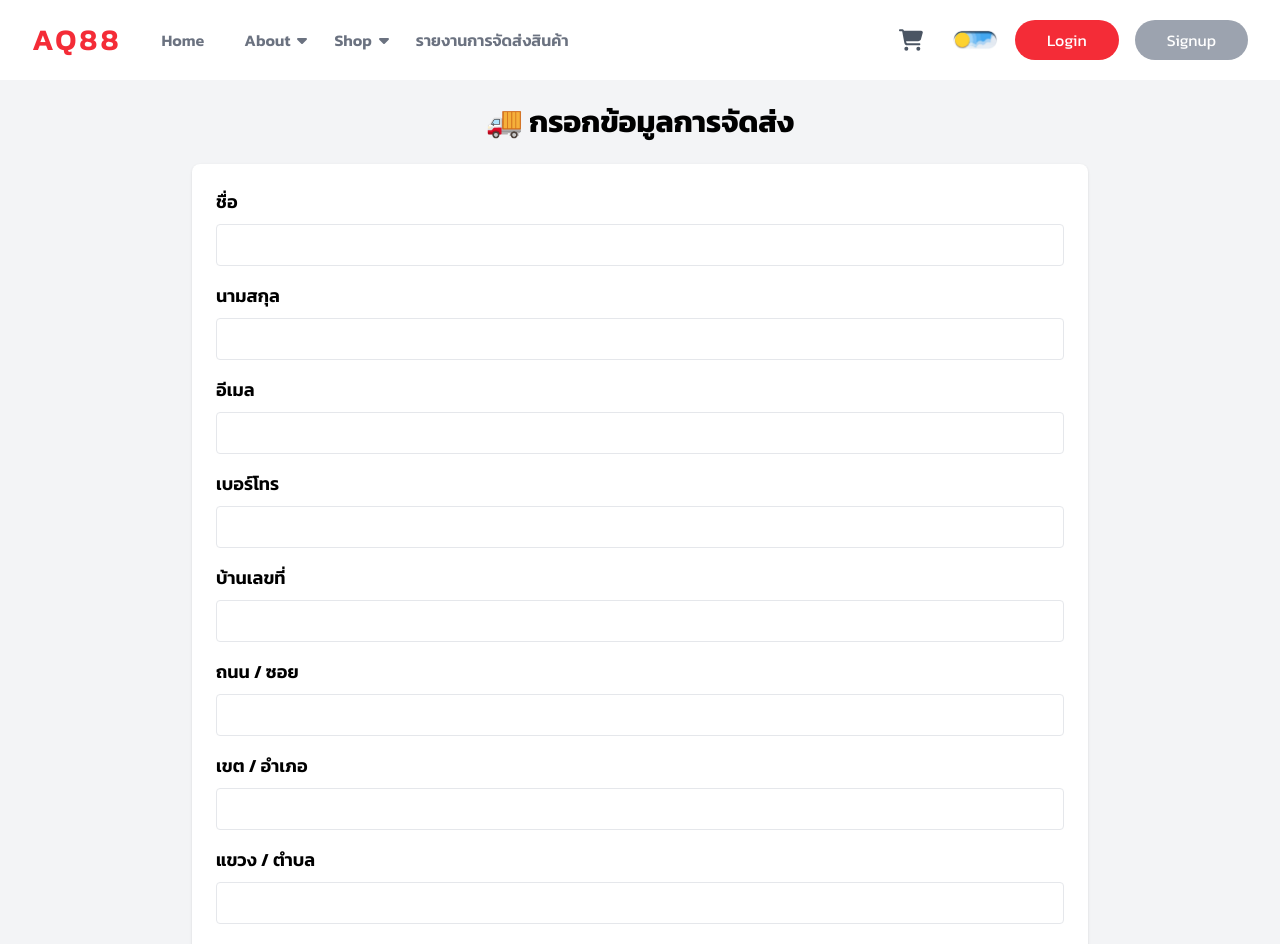
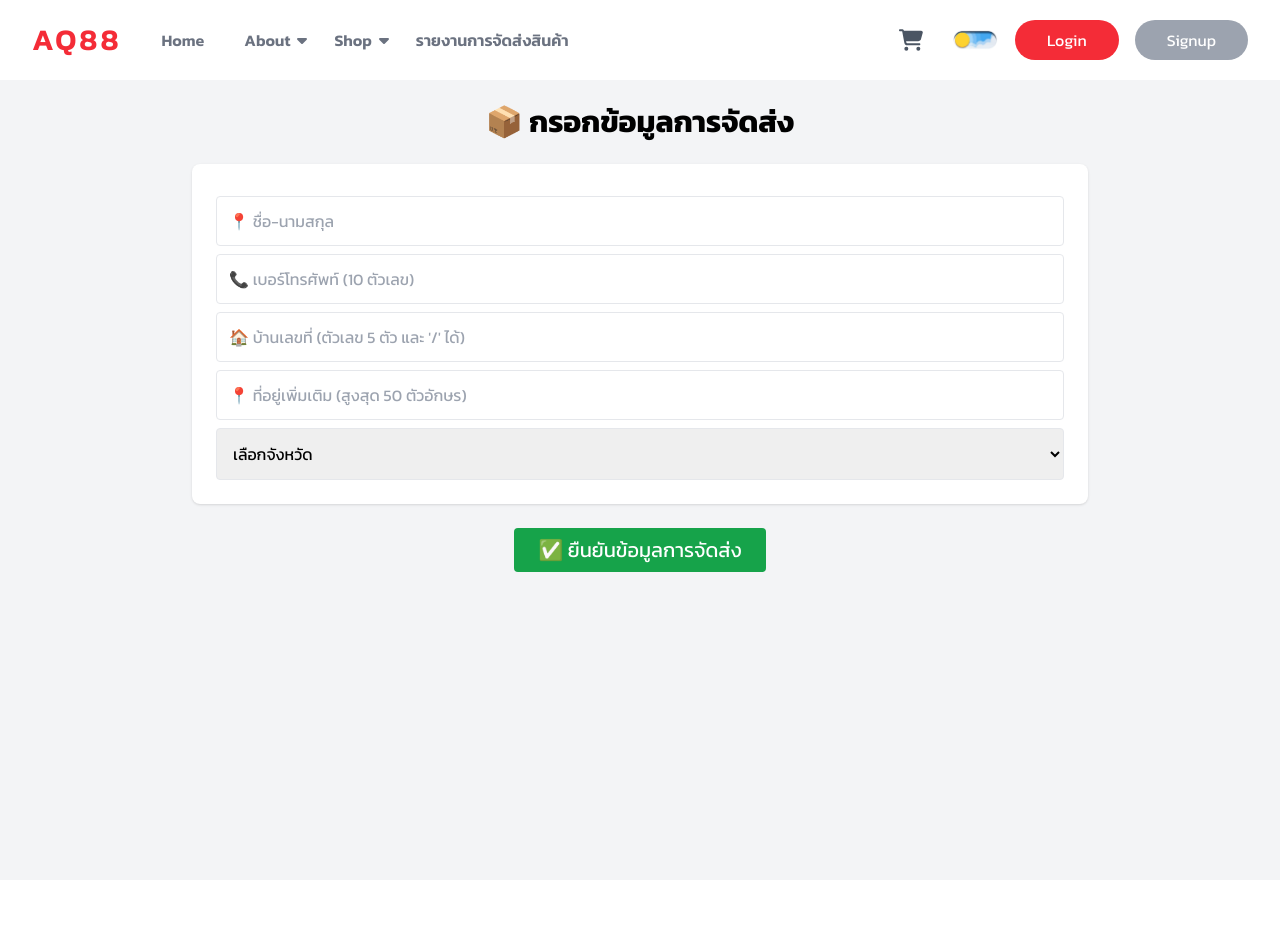
Before and after one commit to PornpapatDps/ProjectSystemsSell, a React (Vite) app in the folder frontend/: page /shipping-details in a window 1280 px wide. Shown: the top 944 px of the page. Built offline with nearby package versions, Linux system fonts and the light colour scheme.

Commit message:
Update ShippingDetails.jsx

```diff
--- a/frontend/src/components/ShippingDetails/ShippingDetails.jsx
+++ b/frontend/src/components/ShippingDetails/ShippingDetails.jsx
@@ -1,98 +1,122 @@
 import React, { useState } from "react";
 import { useNavigate } from "react-router-dom";
+import { useCart } from "../CartContext/CartContext";
+import thaiDistricts from "../data/thaiDistricts";
 
 const ShippingDetails = () => {
-    const [shippingDetails, setShippingDetails] = useState({
-        name: "",
-        surname: "",
-        email: "",  // เพิ่ม email
-        phone: "",
-        houseNumber: "",
-        street: "",
-        postalCode: "",
-        province: "",
-        district: "",
-        subDistrict: ""
-    });
-
+    const { cartItems, clearCart } = useCart();
+    const [customerName, setCustomerName] = useState("");
+    const [customerPhone, setCustomerPhone] = useState("");
+    const [customerNumAddress, setCustomerNumAddress] = useState("");
+    const [customerAddress, setCustomerAddress] = useState("");
+    const [province, setProvince] = useState("");
+    const [district, setDistrict] = useState("");
+    const [subdistrict, setSubdistrict] = useState("");
+    const [zipcode, setZipcode] = useState("");
+    const [status, setStatus] = useState("");
     const navigate = useNavigate();
 
-    const handleChange = (e) => {
-        const { name, value } = e.target;
-        let updatedValue = value;
-
-        // Validation
-        if (name === "name" || name === "surname" || name === "province") {
-            updatedValue = value.slice(0, 100);
-        } else if (name === "phone" || name === "postalCode") {
-            updatedValue = value.replace(/[^0-9]/g, "").slice(0, name === "phone" ? 10 : 5);
-        } else if (name === "houseNumber") {
-            updatedValue = value.slice(0, 10);
-        } else if (name === "street" || name === "district" || name === "subDistrict") {
-            updatedValue = value.slice(0, 50);
-        } else if (name === "email") {
-            updatedValue = value.slice(0, 100); // จำกัดความยาว email
-        }
-
-        setShippingDetails({ ...shippingDetails, [name]: updatedValue });
+    const handleProvinceChange = (e) => {
+        const selectedProvince = e.target.value;
+        setProvince(selectedProvince);
+        setDistrict("");
+        setSubdistrict("");
+        setZipcode("");
     };
 
-    const validateEmail = (email) => {
-        return /^[^\s@]+@[^\s@]+\.[^\s@]+$/.test(email); // ตรวจสอบรูปแบบอีเมล
+    const handleDistrictChange = (e) => {
+        const selectedDistrict = e.target.value;
+        setDistrict(selectedDistrict);
+        setSubdistrict("");
+        setZipcode(thaiDistricts[province]?.zipcodes[selectedDistrict] || ""); // ✅ แก้ให้ดึงรหัสไปรษณีย์จาก "เขต"
+    };
+
+    const handleSubdistrictChange = (e) => {
+        setSubdistrict(e.target.value);
     };
 
     const handleConfirmShipping = () => {
-        const { name, surname, email, phone, houseNumber, street, postalCode, province, district, subDistrict } = shippingDetails;
-        if (!name || !surname || !email || !phone || !houseNumber || !street || !postalCode || !province || !district || !subDistrict) {
-            alert("กรุณากรอกข้อมูลให้ครบถ้วน");
+        const requiredFields = [province, district, subdistrict, zipcode, customerName, customerPhone, customerNumAddress, customerAddress];
+
+        if (requiredFields.some(field => !field)) {
+            alert("กรุณากรอกข้อมูลให้ครบทุกช่อง");
             return;
         }
-        if (!validateEmail(email)) {
-            alert("กรุณากรอกอีเมลให้ถูกต้อง");
-            return;
-        }
-        alert("ข้อมูลการจัดส่งถูกบันทึกเรียบร้อย!");
-        navigate("/"); // กลับไปหน้าแรก
+
+        setStatus("กำลังเตรียมสินค้า");
+
+        setTimeout(() => {
+            alert("สินค้าของคุณกำลังเตรียมจัดส่ง!");
+            navigate("/shipping-report");
+            clearCart();
+        }, 2000);
     };
 
     return (
-        <div className="min-h-screen p-6 bg-gray-100 dark:bg-gray-900 dark:text-gray-900 font-[Kanit]">
-            <h1 className="text-3xl font-bold text-center mb-6">🚚 กรอกข้อมูลการจัดส่ง</h1>
-
+        <div className="min-h-screen p-6 bg-gray-100 dark:bg-gray-900 dark:text-white font-[Kanit]">
+            <h1 className="text-3xl font-bold text-center mb-6">📦 กรอกข้อมูลการจัดส่ง</h1>
             <div className="max-w-4xl mx-auto bg-white dark:bg-gray-800 p-6 rounded-lg shadow">
 
-                <label className="block text-lg font-semibold">ชื่อ</label>
-                <input type="text" name="name" value={shippingDetails.name} onChange={handleChange} className="w-full p-2 border rounded mt-2" />
+                <input type="text" placeholder="📍 ชื่อ-นามสกุล" className="w-full p-3 mt-2 border rounded" value={customerName} maxLength={100} onChange={(e) => {
+                    const value = e.target.value;
+                    if (/^[A-Za-zก-ฮะ-์\s]*$/.test(value)) setCustomerName(value);
+                }} />
 
-                <label className="block text-lg font-semibold mt-4">นามสกุล</label>
-                <input type="text" name="surname" value={shippingDetails.surname} onChange={handleChange} className="w-full p-2 border rounded mt-2" />
+                <input type="text" placeholder="📞 เบอร์โทรศัพท์ (10 ตัวเลข)" className="w-full p-3 mt-2 border rounded" value={customerPhone} maxLength={10} onChange={(e) => {
+                    const value = e.target.value;
+                    if (/^\d{0,10}$/.test(value)) setCustomerPhone(value);
+                }} />
 
-                <label className="block text-lg font-semibold mt-4">อีเมล</label>
-                <input type="email" name="email" value={shippingDetails.email} onChange={handleChange} className="w-full p-2 border rounded mt-2" />
+                <input type="text" placeholder="🏠 บ้านเลขที่ (ตัวเลข 5 ตัว และ '/' ได้)" className="w-full p-3 mt-2 border rounded" value={customerNumAddress} maxLength={10} onChange={(e) => {
+                    const value = e.target.value;
+                    if (/^\d{0,5}\/?\d{0,5}$/.test(value)) setCustomerNumAddress(value);
+                }} />
 
-                <label className="block text-lg font-semibold mt-4">เบอร์โทร</label>
-                <input type="tel" name="phone" value={shippingDetails.phone} onChange={handleChange} className="w-full p-2 border rounded mt-2" />
+                <input type="text" placeholder="📍 ที่อยู่เพิ่มเติม (สูงสุด 50 ตัวอักษร)" className="w-full p-3 mt-2 border rounded" value={customerAddress} maxLength={50} onChange={(e) => setCustomerAddress(e.target.value)} />
 
-                <label className="block text-lg font-semibold mt-4">บ้านเลขที่</label>
-                <input type="text" name="houseNumber" value={shippingDetails.houseNumber} onChange={handleChange} className="w-full p-2 border rounded mt-2" />
+                <select className="w-full p-3 mt-2 border rounded" value={province} onChange={handleProvinceChange}>
+                    <option value="">เลือกจังหวัด</option>
+                    {Object.keys(thaiDistricts).map((prov) => (
+                        <option key={prov} value={prov}>{prov}</option>
+                    ))}
+                </select>
 
-                <label className="block text-lg font-semibold mt-4">ถนน / ซอย</label>
-                <input type="text" name="street" value={shippingDetails.street} onChange={handleChange} className="w-full p-2 border rounded mt-2" />
+                {province && (
+                    <select className="w-full p-3 mt-2 border rounded" value={district} onChange={handleDistrictChange}>
+                        <option value="">เลือกเขต/อำเภอ</option>
+                        {thaiDistricts[province]?.districts.length > 0
+                            ? thaiDistricts[province]?.districts.map((dist) => (
+                                <option key={dist} value={dist}>{dist}</option>
+                            ))
+                            : <option value="">ไม่มีข้อมูล</option>
+                        }
+                    </select>
+                )}
 
-                <label className="block text-lg font-semibold mt-4">เขต / อำเภอ</label>
-                <input type="text" name="district" value={shippingDetails.district} onChange={handleChange} className="w-full p-2 border rounded mt-2" />
+                {district && (
+                    <select className="w-full p-3 mt-2 border rounded" value={subdistrict} onChange={handleSubdistrictChange}>
+                        <option value="">เลือกแขวง/ตำบล</option>
+                        {thaiDistricts[province]?.subdistricts[district]?.map((sub) => (
+                            <option key={sub} value={sub}>{sub}</option>
+                        ))}
+                    </select>
+                )}
 
-                <label className="block text-lg font-semibold mt-4">แขวง / ตำบล</label>
-                <input type="text" name="subDistrict" value={shippingDetails.subDistrict} onChange={handleChange} className="w-full p-2 border rounded mt-2" />
+                {district && zipcode && (
+                    <input type="text" className="w-full p-3 mt-2 border rounded bg-gray-200" value={zipcode} readOnly />
+                )}
 
-                <label className="block text-lg font-semibold mt-4">จังหวัด</label>
-                <input type="text" name="province" value={shippingDetails.province} onChange={handleChange} className="w-full p-2 border rounded mt-2" />
+            </div>
 
-                <label className="block text-lg font-semibold mt-4">รหัสไปรษณีย์</label>
-                <input type="text" name="postalCode" value={shippingDetails.postalCode} onChange={handleChange} className="w-full p-2 border rounded mt-2" />
+            {status && (
+                <div className="text-center mt-6 text-lg text-blue-600">
+                    ⏳ {status}...
+                </div>
+            )}
 
-                <button onClick={handleConfirmShipping} className="mt-6 px-6 py-2 bg-green-600 text-white rounded text-xl w-full">
-                    ✅ ยืนยันข้อมูลจัดส่ง
+            <div className="text-center mt-6">
+                <button onClick={handleConfirmShipping} className="px-6 py-2 bg-green-600 text-white rounded text-xl">
+                    ✅ ยืนยันข้อมูลการจัดส่ง
                 </button>
             </div>
         </div>
```
